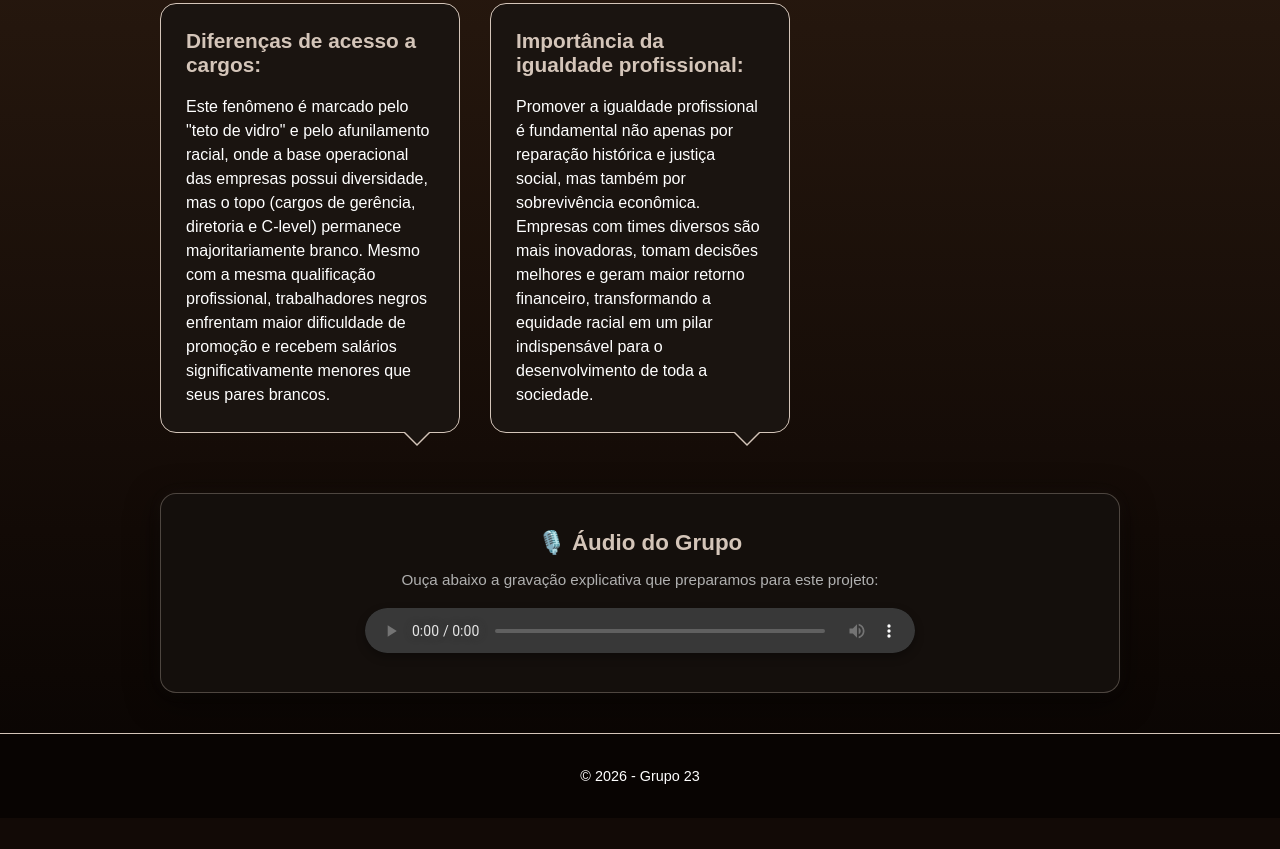
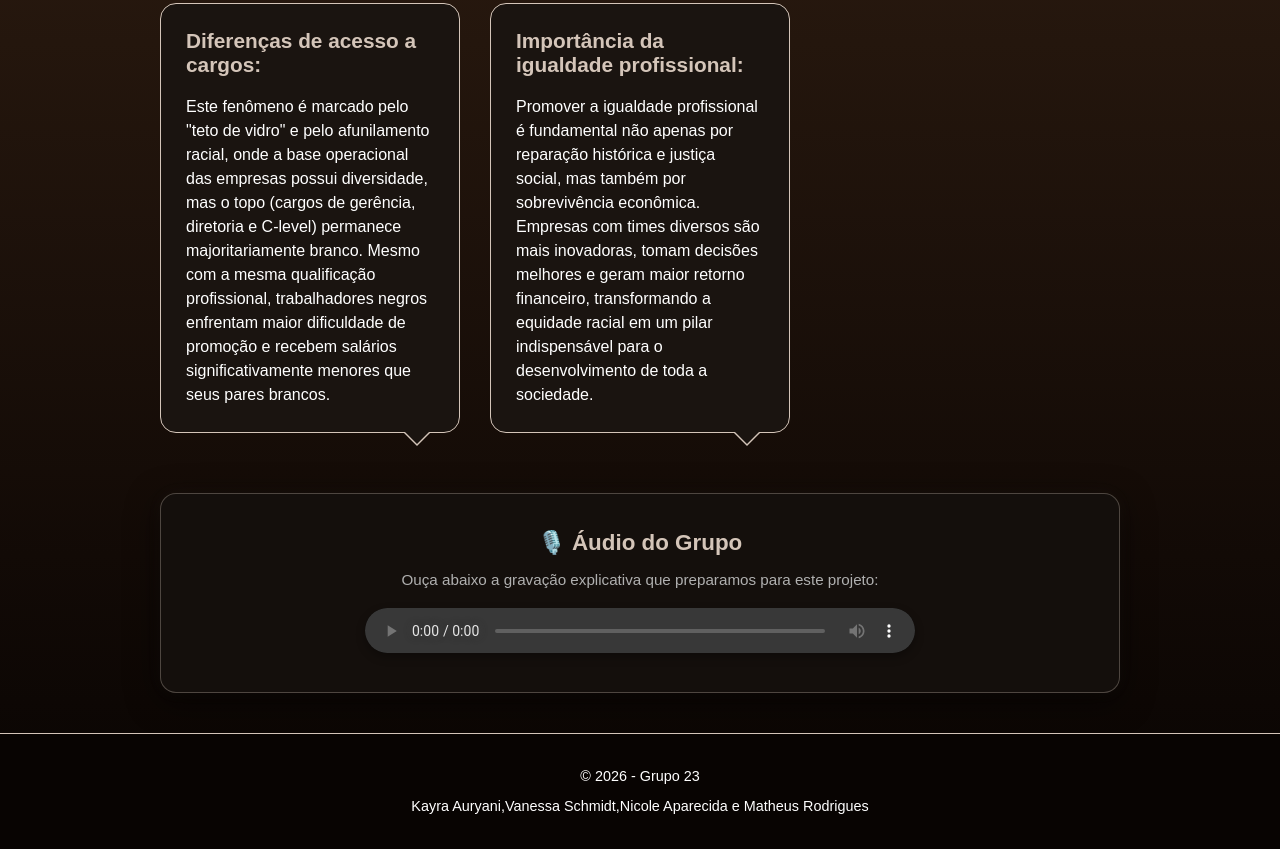
Before and after one commit to Auryani/Racismo-no-trabalho, a plain HTML site: page index.html in a window 1280 px wide. Shown: the part 618-1467 px from the top of the page. Before the commit the page ends 1436 px from the top, so only its background shows below. Drawn offline with Linux system fonts and the light colour scheme.

Commit message:
Update footer with team member names
Added names of team members to the footer.

```diff
--- a/index.html
+++ b/index.html
@@ -76,6 +76,7 @@
 
    <footer>
        <p>&copy; 2026 - Grupo 23</p>
+      <p>Kayra Auryani,Vanessa Schmidt,Nicole Aparecida e Matheus Rodrigues</p>
    </footer>
 
    <script src="script.js"></script>
```
